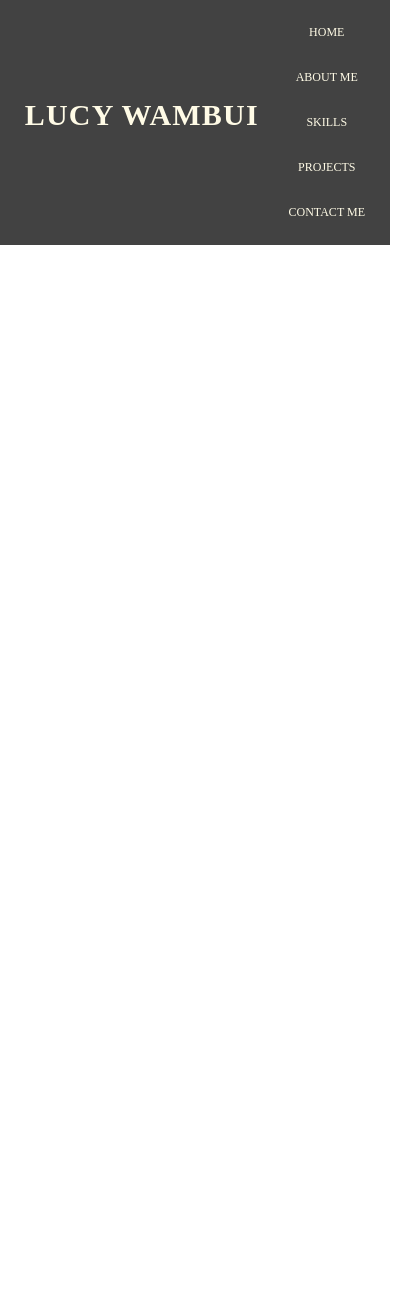
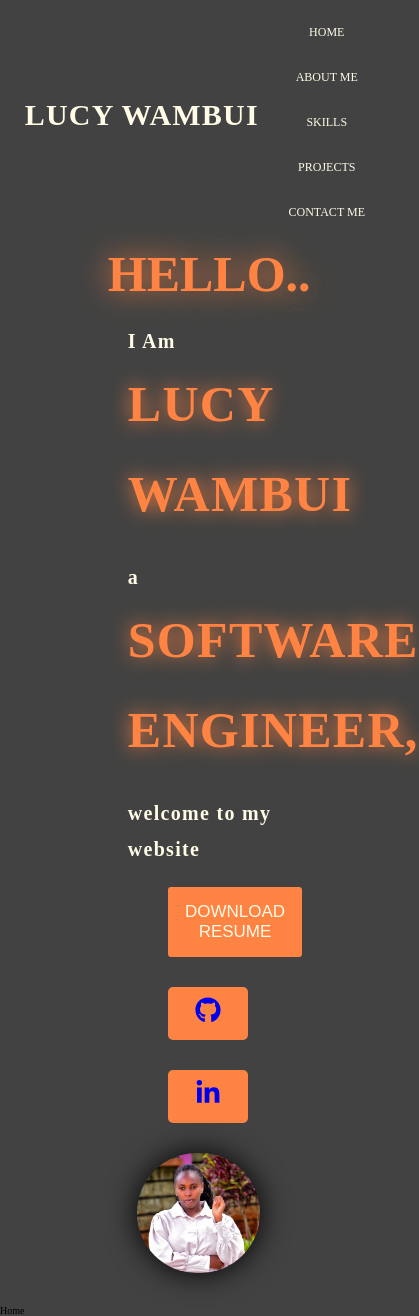
Before and after one commit to lwambon/my-portfolio, a React (Vite) app: page / in a window 390 px wide. Shown: the whole page, 419 px wide, since content can reach past the window. Before the commit the page ends 844 px from the top, so only its background shows below. Built offline with nearby package versions, Linux system fonts and the light colour scheme.

Commit message:
hero section of my portofolio website

```diff
--- a/package.json
+++ b/package.json
@@ -11,7 +11,9 @@
   },
   "dependencies": {
     "react": "^18.3.1",
-    "react-dom": "^18.3.1"
+    "react-dom": "^18.3.1",
+    "react-icons": "^5.3.0",
+    "react-router-dom": "^6.27.0"
   },
   "devDependencies": {
     "@eslint/js": "^9.9.0",
--- a/src/App.css
+++ b/src/App.css
@@ -6,6 +6,7 @@
 
 body {
   font-family: "Times New Roman", Times, serif;
+  background-color: var(--primary-color);
 }
 html {
   font-size: 62.5%;
--- a/src/App.jsx
+++ b/src/App.jsx
@@ -1,11 +1,18 @@
 import "./App.css";
+import { BrowserRouter, Routes, Route } from "react-router-dom";
 import Header from "./component/Header/Header";
+import Hero from "./component/Hero/Hero";
+import Home from "./component/Home/Home";
 
 function App() {
   return (
-    <>
+    <BrowserRouter>
       <Header />
-    </>
+      <Hero />
+      <Routes>
+        <Route path="/" element={<Home />} />
+      </Routes>
+    </BrowserRouter>
   );
 }
 
--- /dev/null
+++ b/src/component/Hero/Hero.css
@@ -0,0 +1,122 @@
+.hero-section {
+  display: flex;
+  flex-wrap: wrap;
+  align-items: center;
+}
+@media screen and (max-width: 37.625rem) {
+  .hero-section {
+    flex-direction: column;
+  }
+  .hero-container {
+    width: 100%;
+  }
+  .hero-image {
+    width: 100%;
+  }
+  .hero-image img {
+    width: 95%;
+    margin: 1.5rem;
+  }
+}
+
+.hero-container {
+  width: 55%;
+}
+
+.header-hero {
+  text-transform: uppercase;
+  font-size: 2rem;
+  color: var(--secondary-color);
+  font-weight: 600;
+  text-shadow: 0 0 3rem;
+  padding-left: 5rem;
+  margin-bottom: 1.5rem;
+}
+
+.hero-content {
+  font-size: 5rem;
+  margin-left: 2rem;
+  color: var(--secondary-text-color);
+  line-height: 1.5;
+  letter-spacing: 1.3px;
+  padding-left: 4rem;
+  font-weight: 800;
+  margin-bottom: 1.9rem;
+}
+@media screen and (max-width: 37.625rem) {
+  .header-hero {
+    font-size: 5rem;
+    font-weight: 900;
+    padding-left: 2rem;
+  }
+
+  .hero-content {
+    font-size: 3.3rem;
+    margin: 2rem;
+    line-height: 1.8;
+    padding-left: 2rem;
+  }
+}
+@media screen and (max-width: 34.875rem) {
+  .hero-content {
+    font-size: 2rem;
+  }
+  .hero-content span {
+    font-size: 2rem;
+    font-weight: 600;
+  }
+}
+.hero-content span {
+  color: var(--secondary-color);
+  font-size: 5rem;
+  font-weight: 800;
+  text-transform: uppercase;
+  text-shadow: 0 0 2rem;
+}
+
+.hero-links {
+  display: flex;
+  flex-wrap: wrap;
+  gap: 3rem;
+  align-items: center;
+  margin-left: 8rem;
+}
+
+.hero-links button {
+  background-color: var(--secondary-color);
+  padding: 1.5rem;
+  font-size: 1.7rem;
+  text-transform: uppercase;
+  border: transparent;
+  border-radius: 0.3rem;
+  color: var(--secondary-text-color);
+}
+
+.hero-links button:hover {
+  background-color: var(--btn-color);
+  cursor: pointer;
+  transition: 0.5s;
+}
+
+.link-items {
+  background-color: var(--secondary-color);
+  padding: 1rem;
+  font-size: 2.6rem;
+  text-transform: uppercase;
+  border: transparent;
+  border-radius: 0.5rem;
+  width: 8rem;
+  text-align: center;
+  color: var(--secondary-text-color);
+}
+
+.hero-image {
+  width: 45%;
+}
+.hero-image img {
+  width: 70%;
+  margin: 3rem;
+  box-shadow: 0 0 3rem;
+  border-radius: 20rem;
+  border: transparent;
+}
--- /dev/null
+++ b/src/component/Hero/Hero.jsx
@@ -0,0 +1,43 @@
+import { Link } from "react-router-dom";
+import "./Hero.css";
+import { FaGithub } from "react-icons/fa6";
+import { FaLinkedinIn } from "react-icons/fa";
+import HeroImage from "./../../assets/lucy-wambo.jpg";
+
+const GithubUrl = "https://github.com/lwambon";
+const LinkedinUrl = "https://www.linkedin.com/in/lucy-wambui-225965242";
+
+function Hero() {
+  return (
+    <div className="hero-section">
+      <div className="hero-container">
+        <p className="header-hero">Hello..</p>
+        <p className="hero-content">
+          I Am <span>lucy wambui</span>{" "}
+        </p>
+        <p className="hero-content">
+          a <span>software engineer,</span>
+        </p>
+        <p className="hero-content">welcome to my website</p>
+        <div className="hero-links">
+          <button>download resume</button>
+          <div className="link-items">
+            <Link to={GithubUrl} target="_blank" rel="noopener noreferrer">
+              <FaGithub />
+            </Link>
+          </div>
+          <div className="link-items">
+            <Link to={LinkedinUrl} target="_blank" rel="noopener noreferrer">
+              <FaLinkedinIn />
+            </Link>
+          </div>
+        </div>
+      </div>
+      <div className="hero-image">
+        <img src={HeroImage} alt="Lucy Wambui" />
+      </div>
+    </div>
+  );
+}
+
+export default Hero;
--- /dev/null
+++ b/src/component/Home/Home.jsx
@@ -0,0 +1,5 @@
+function Home() {
+  return <div>Home</div>;
+}
+
+export default Home;
```
Also changed, not shown: 1 other file (tests, documents, lock files or other folders).
